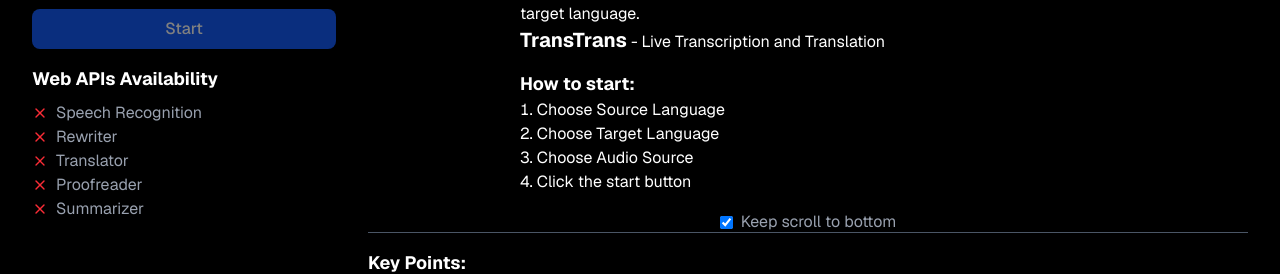
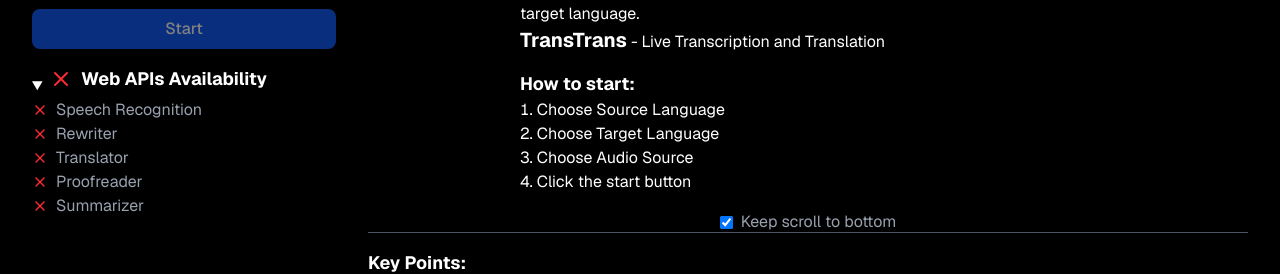
Before and after one commit to Leko/transtrans, a Next.js app: page / in a window 1280 px wide. Shown: the part 359-633 px from the top of the page. Built offline with nearby package versions, Linux system fonts and the light colour scheme.

Commit message:
feat: make API availability collapsible

```diff
--- a/components/Sandbox.tsx
+++ b/components/Sandbox.tsx
@@ -6,11 +6,18 @@
 import { useTranslation } from "@/hooks/use-translation";
 import { useSummary } from "@/hooks/use-summary";
 import Configuration, { ConfigurationValue } from "./Configuration";
-import WebAPIAvailability from "./WebAPIAvailability";
+import WebAPIAvailability, {
+  AvailableIcon,
+  DownloadableIcon,
+  DownloadingIcon,
+  InitializingIcon,
+  UnavailableIcon,
+} from "./WebAPIAvailability";
 import Duration from "./Duration";
 import Translation from "./Translation";
 import Chat from "./Chat";
 import Onboarding from "./Onboarding";
+import { useAPIAvailability } from "@/hooks/api-availability";
 
 export default function Sandbox() {
   const endMarkerRef = useRef<HTMLDivElement>(null);
@@ -19,6 +26,7 @@
     sourceLanguage: "en-US",
     targetLanguage: "ja-JP",
   });
+  const { availabilities, download } = useAPIAvailability(config);
   const { state, interimResults, finalResults, start, stop } =
     useSpeechRecognition({
       lang: config.sourceLanguage,
@@ -64,8 +72,30 @@
           onStop={handleStop}
         />
 
-        <h2 className="text-lg font-bold mt-4 mb-2">Web APIs Availability</h2>
-        <WebAPIAvailability config={config} />
+        <details open className="mt-4 mb-2">
+          <summary>
+            <h2 className="text-lg font-bold inline-flex items-center gap-2">
+              <span>
+                {availabilities.some((a) => a.status === "initializing") ? (
+                  <InitializingIcon size={6} />
+                ) : availabilities.some((a) => a.status === "downloading") ? (
+                  <DownloadingIcon size={6} />
+                ) : availabilities.some((a) => a.status === "unavailable") ? (
+                  <UnavailableIcon size={6} />
+                ) : availabilities.some((a) => a.status === "downloadable") ? (
+                  <DownloadableIcon size={6} />
+                ) : (
+                  <AvailableIcon size={6} />
+                )}
+              </span>
+              <span>Web APIs Availability</span>
+            </h2>
+          </summary>
+          <WebAPIAvailability
+            availabilities={availabilities}
+            onRequestDownload={download}
+          />
+        </details>
       </div>
       <div className="flex-1 flex flex-col">
         <div className="flex-1 flex flex-col gap-4 overflow-y-auto min-h-0">
--- a/components/WebAPIAvailability.tsx
+++ b/components/WebAPIAvailability.tsx
@@ -8,19 +8,42 @@
   XIcon,
 } from "lucide-react";
 import * as Tooltip from "@radix-ui/react-tooltip";
-import { ConfigurationValue } from "./Configuration";
-import { useAPIAvailability } from "@/hooks/api-availability";
 import { CircularProgress } from "./CircularProgress";
+import { FeatureAvailability } from "@/hooks/api-availability";
 
 interface WebAPIAvailabilityProps {
-  config: ConfigurationValue;
+  availabilities: FeatureAvailability[];
+  onRequestDownload: (name: FeatureAvailability["name"]) => void;
 }
 
+export const InitializingIcon = ({ size = 4 }: { size?: number }) => (
+  <LoaderIcon className={`size-${size} animate-spin`} />
+);
+export const AvailableIcon = ({ size = 4 }: { size?: number }) => (
+  <span className="text-green-500">
+    <CheckIcon className={`size-${size}`} />
+  </span>
+);
+export const UnavailableIcon = ({ size = 4 }: { size?: number }) => (
+  <span className="text-red-500">
+    <XIcon className={`size-${size}`} />
+  </span>
+);
+export const DownloadableIcon = ({ size = 4 }: { size?: number }) => (
+  <span className="text-yellow-500">
+    <CloudDownloadIcon className={`size-${size}`} />
+  </span>
+);
+export const DownloadingIcon = ({ size = 4 }: { size?: number }) => (
+  <span className="text-gray-500">
+    <ClockIcon className={`size-${size}`} />
+  </span>
+);
+
 export default function WebAPIAvailability({
-  config,
+  availabilities,
+  onRequestDownload,
 }: WebAPIAvailabilityProps) {
-  const { availabilities, download } = useAPIAvailability(config);
-
   return (
     <Tooltip.Provider>
       <ul>
@@ -33,23 +56,15 @@
               <Tooltip.Root>
                 <Tooltip.Trigger asChild>
                   {availability.status === "initializing" ? (
-                    <LoaderIcon className={`w-4 h-4 animate-spin`} />
-                  ) : availability.status === "available" ? (
-                    <span className="text-green-500">
-                      <CheckIcon className="w-4 h-4" />
-                    </span>
+                    <InitializingIcon />
+                  ) : availability.status === "downloading" ? (
+                    <DownloadingIcon />
                   ) : availability.status === "unavailable" ? (
-                    <span className="text-red-500">
-                      <XIcon className="w-4 h-4" />
-                    </span>
+                    <UnavailableIcon />
                   ) : availability.status === "downloadable" ? (
-                    <span className="text-yellow-500">
-                      <CloudDownloadIcon className="w-4 h-4" />
-                    </span>
+                    <DownloadableIcon />
                   ) : (
-                    <span className="text-gray-500">
-                      <ClockIcon className="w-4 h-4" />
-                    </span>
+                    <AvailableIcon />
                   )}
                 </Tooltip.Trigger>
                 <Tooltip.Portal>
@@ -68,7 +83,7 @@
             </div>
             {availability.status === "downloadable" && (
               <button
-                onClick={() => download(availability.name)}
+                onClick={() => onRequestDownload(availability.name)}
                 className="text-xs text-gray-400 hover:text-gray-100 transition-colors px-2 py-1 rounded-md border border-gray-600 hover:border-gray-500 cursor-pointer"
               >
                 Download
--- a/hooks/api-availability.ts
+++ b/hooks/api-availability.ts
@@ -9,6 +9,10 @@
   | { status: "downloadable" }
   | { status: "downloading"; progress: ProgressEvent }
   | { status: "unavailable"; error: string };
+
+export type FeatureAvailability = {
+  name: (typeof features)[number]["name"];
+} & Availability;
 
 const features = [
   {
@@ -132,9 +136,7 @@
 }[];
 
 export function useAPIAvailability(config: ConfigurationValue) {
-  const [availabilities, setAvailabilities] = useState<
-    ({ name: (typeof features)[number]["name"] } & Availability)[]
-  >(
+  const [availabilities, setAvailabilities] = useState<FeatureAvailability[]>(
     features.map((feature) => ({
       name: feature.name,
       status: "initializing",
```
